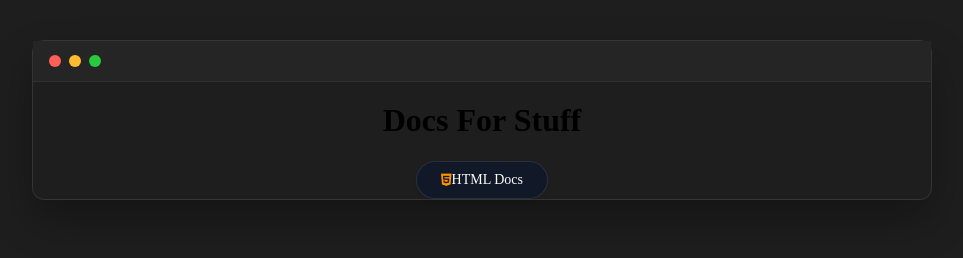
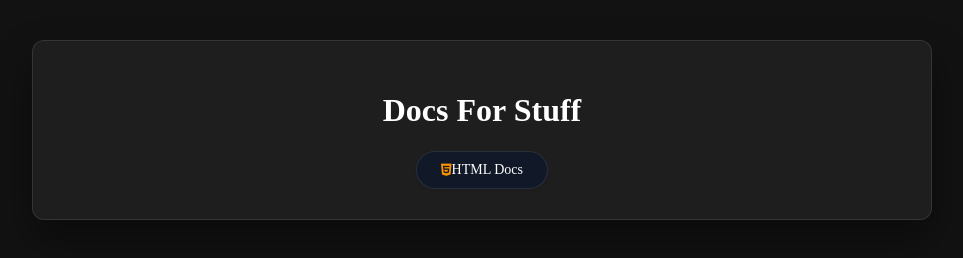
Before and after one commit to treatwashere/docs-for-stuff, a plain HTML site: page app/code/index.html in a window 1280 px wide. Shown: the whole page, without its empty margins (158-1121 px from the left). Drawn offline with Linux system fonts and the light colour scheme.

Commit message:
Update index.html

```diff
--- a/app/code/index.html
+++ b/app/code/index.html
@@ -9,48 +9,22 @@
 </head>
     <body>
     <style>
-    body {
+
+ html {
+  background-color: #121212; /* Background outside the frame */
+}
+
+body {
   max-width: 900px;
   width: 90%;
   margin: 40px auto;
+  padding: 30px;
   border-radius: 12px;
   background-color: #1e1e1e;
-  box-shadow: 0 20px 40px rgba(0, 0, 0, 0.3);
+  color: #ffffff;
+  box-shadow: 0 20px 40px rgba(0, 0, 0, 0.4);
   border: 1px solid rgba(255, 255, 255, 0.1);
-  overflow: hidden;
   box-sizing: border-box;
-
-  /* Creates the top bar header area */
-  padding-top: 40px;
-  position: relative;
-}
-
-/* Header bar background */
-body::before {
-  content: "";
-  position: absolute;
-  top: 0;
-  left: 0;
-  right: 0;
-  height: 40px;
-  background-color: #252526;
-  border-bottom: 1px solid rgba(255, 255, 255, 0.05);
-}
-
-/* Dots (Red, Yellow, Green) */
-body::after {
-  content: "";
-  position: absolute;
-  top: 14px;
-  left: 16px;
-  width: 12px;
-  height: 12px;
-  border-radius: 50%;
-
-  /* Draws the red dot, then yellow and green via box-shadow offset */
-  background-color: #ff5f56;
-  box-shadow: 20px 0 0 #ffbd2e, 40px 0 0 #27c93f;
-  z-index: 10;
 }
 
 
```
